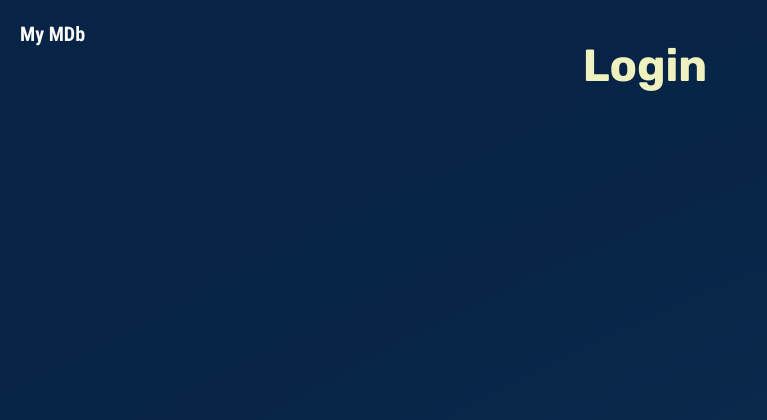
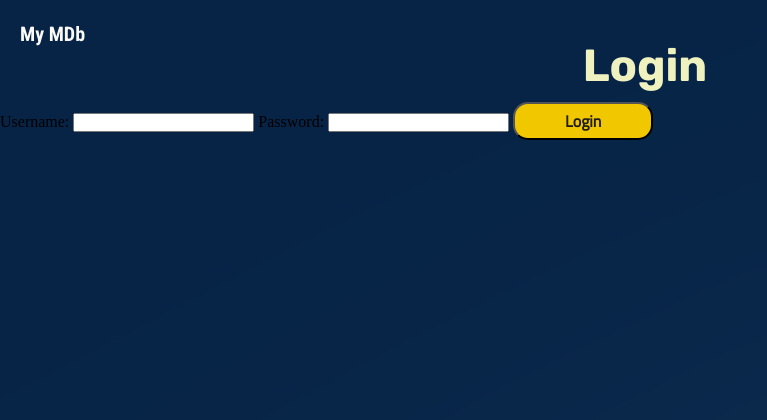
Before and after one commit to rachelcluke/my-MDb, a Flask app: page /auth in a window 1280 px wide. Shown: the top 420 px of the page, without its empty margins (0-767 px from the left). Run offline with Flask 3, Linux system fonts and the light colour scheme.

Commit message:
login form created

```diff
--- /dev/null
+++ b/templates/components/form-login.html
@@ -0,0 +1,7 @@
+<form action="#" method="post">
+    <label for="username">Username:</label>
+    <input type="text" name="username" />
+    <label for="password">Password:</label>
+    <input type="password" name="password" />
+    <button type="submit" class="auth-btn">Login</button>
+</form>
--- a/templates/pages/auth.html
+++ b/templates/pages/auth.html
@@ -7,6 +7,7 @@
         <div class="translucent-bkgd">
             <div class="overlay">
                 {% include "components/title-centre.html" %}
+                {% include "components/form-login.html" %}
             </div>
         </div>
     </body>
```
